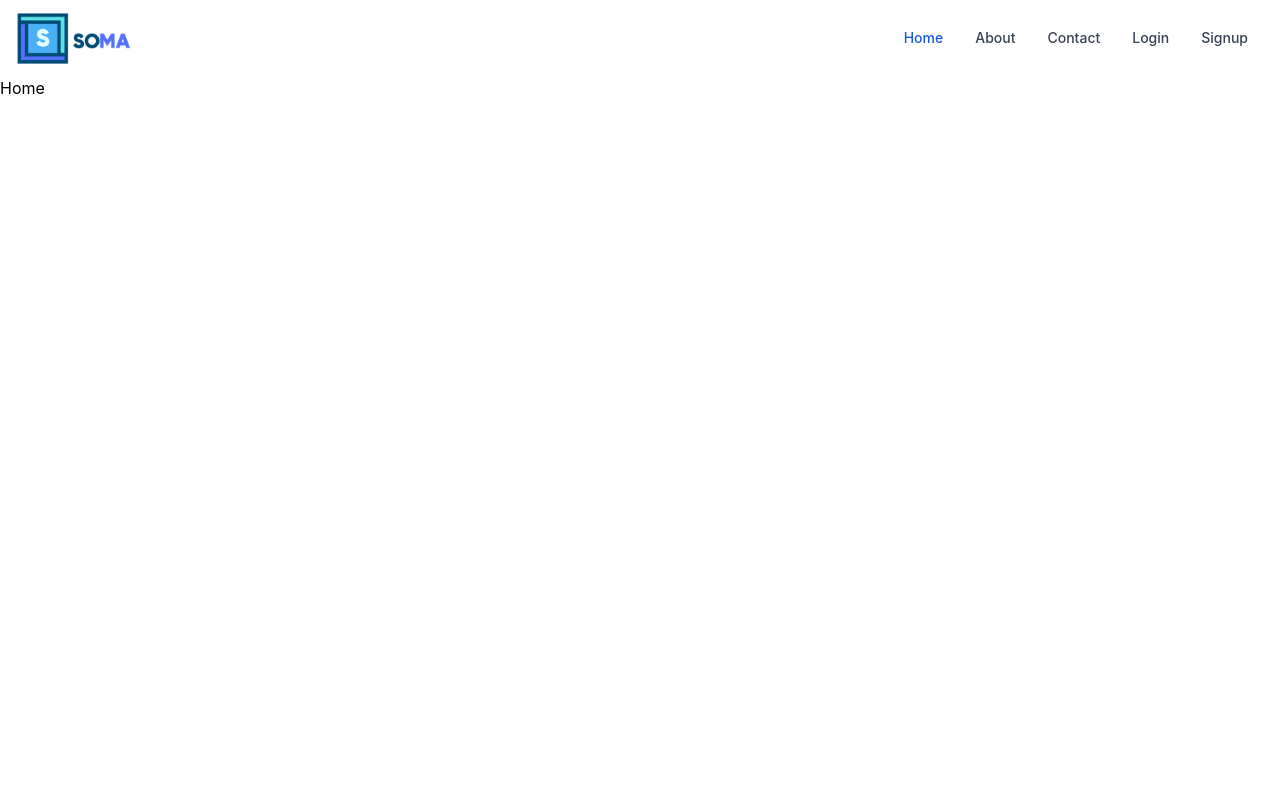
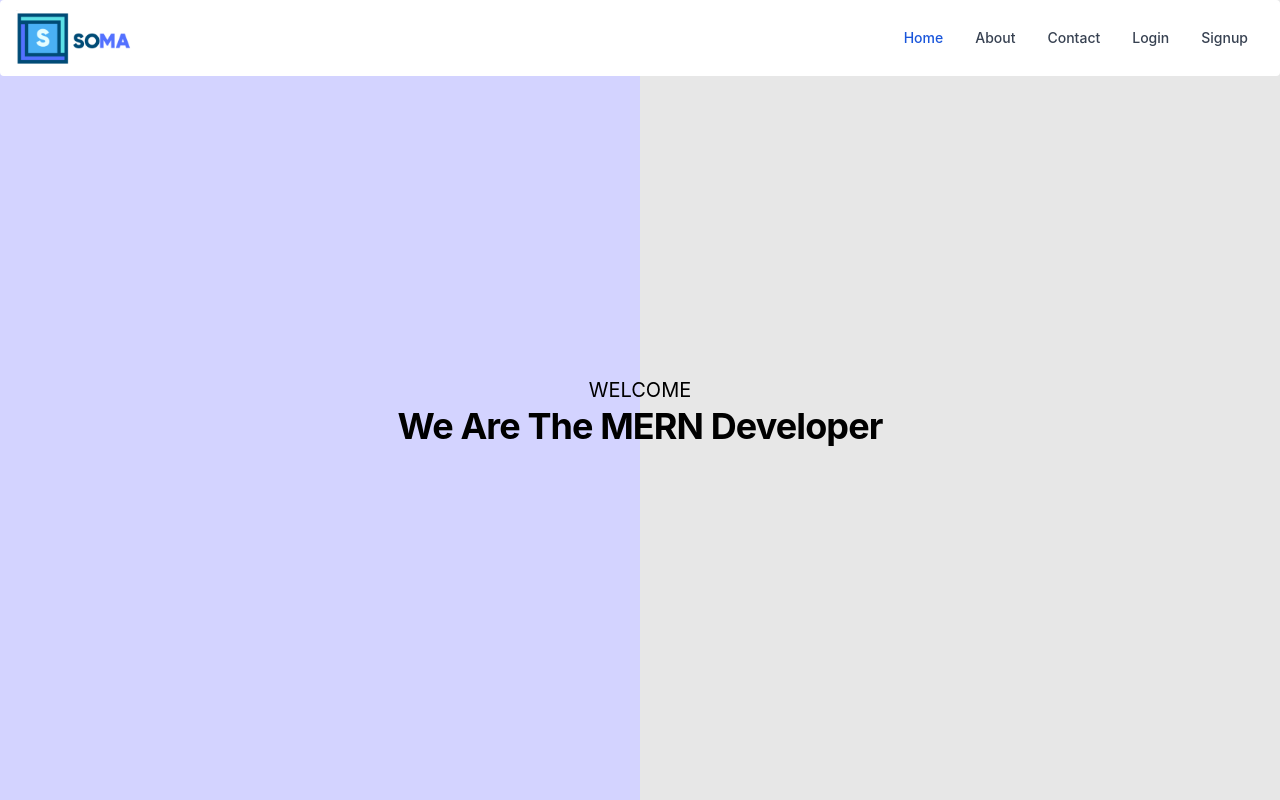
Before and after one commit to ShyamSutar/SOMA, a React (Create React App) app in the folder client/: page / in a window 1280 px wide. Built offline with nearby package versions, Linux system fonts and the light colour scheme.

Commit message:
added home page

```diff
--- a/client/src/components/Home.js
+++ b/client/src/components/Home.js
@@ -1,7 +1,18 @@
-import React from 'react'
+import React from "react";
 
 export default function Home() {
   return (
-    <div>Home</div>
-  )
+    <>
+      <div className="h-screen w-full ">
+        <div className=" sample h-full flex justify-center items-center">
+          <div className="text-center">
+            <div><p className="pt-6 text-xl">WELCOME</p></div>
+            <div><h1 className="text-4xl font-bold tracking-tight leading-tight">
+              We Are The MERN Developer
+            </h1></div>
+          </div>
+        </div>
+      </div>
+    </>
+  );
 }
--- a/client/src/components/Login.js
+++ b/client/src/components/Login.js
@@ -5,8 +5,8 @@ import { Link } from "react-router-dom";
 export default function Login() {
   return (
     <div>
-      <section className="signup mt-24">
-        <div className=" p-2 w-full bg-white rounded-lg shadow-xl dark:border md:mt-0  sm:max-w-md xl:p-0 dark:bg-gray-800 dark:border-gray-700 container mx-auto flex justify-around flex-wrap items-center ">
+      <section className="signup p-12 h-screen">
+        <div className="h-full p-2 w-full bg-white rounded-lg  dark:border md:mt-0  sm:max-w-md xl:p-0 dark:bg-gray-800 dark:border-gray-700 container mx-auto flex justify-around flex-wrap items-center  ">
           <div className="left">
             <div className="bg-white rounded-lg  dark:border md:mt-0 sm:max-w-md xl:p-0 dark:bg-gray-800 dark:border-gray-700">
               <div className="p-6 space-y-4 md:space-y-6 sm:p-8">
--- a/client/src/components/Navbar.js
+++ b/client/src/components/Navbar.js
@@ -7,7 +7,7 @@ export default function Navbar() {
     <>
 
 
-<nav className="bg-white border-gray-200 px-2 sm:px-4 py-2.5 rounded dark:bg-gray-900">
+<nav className="bg-white border-gray-200 px-2 sm:px-4 py-2.5 rounded dark:bg-gray-900 fixed top-0 w-full">
   <div className="container flex flex-wrap justify-between items-center mx-auto">
     <a href="/" className="flex items-center">
         <img src={logo} className="mr-3 h-14 sm:h-18" alt="Flowbite Logo"/>
--- a/client/src/components/Signup.js
+++ b/client/src/components/Signup.js
@@ -5,11 +5,11 @@ import {Link } from "react-router-dom";
 export default function Signup() {
   return (
     <>
-      <section className="signup mt-16 ">
+      <section className="signup m-16">
         {/* <div className='container mx-auto mt-5 shadow'> */}
 
-        <div className="">
-          <div className="p-2 w-full bg-white rounded-lg shadow-xl dark:border md:mt-0  sm:max-w-md xl:p-0 dark:bg-gray-800 dark:border-gray-700 container mx-auto flex justify-around flex-wrap items-center ">
+        <div className="h-screen">
+          <div className="h-full p-2 w-full bg-white rounded-lg dark:border md:mt-0  sm:max-w-md xl:p-0 dark:bg-gray-800 dark:border-gray-700 container mx-auto flex justify-around flex-wrap items-center ">
             <div className="left ">
               {/* <h2 className="p-6 sm:p-8 md:space-y-6 text-3xl font-bold">SIGN UP</h2> */}
 
--- a/client/src/index.css
+++ b/client/src/index.css
@@ -1,3 +1,21 @@
 @tailwind base;
 @tailwind components;
 @tailwind utilities;
+
+*{
+    padding: 0%;
+    margin: 0%;
+    box-sizing: border-box;
+    /* overflow: hidden; */
+}
+
+.sample{
+    background: linear-gradient(to left, rgb(231, 231, 231) 50%, rgb(211, 211, 255) 50%);
+  }
+
+.sam2{
+    height: 100%;
+}
+.sam3{
+    height: 100%;
+}
```
Also changed, not shown: client/src/App.css (deleted, +0 -38 lines).
